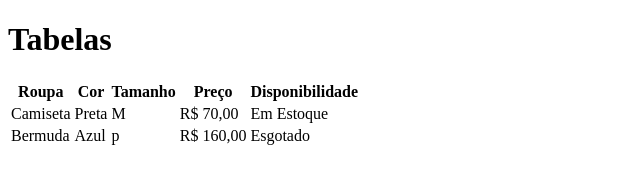
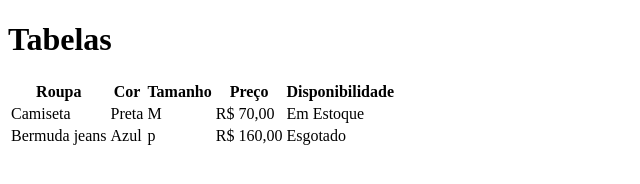
Before and after one commit to ErickF04/aula-tabela, a plain HTML site: page index.html in a window 1280 px wide. Shown: the whole page, without its empty margins (0-640 px from the left). Drawn offline with Linux system fonts and the light colour scheme.

Commit message:
trocado de bermuda para bermuda jeans

```diff
--- a/index.html
+++ b/index.html
@@ -24,7 +24,7 @@
             <td>Em Estoque</td>
         </tr>
         <tr>
-            <td>Bermuda</td>
+            <td>Bermuda jeans</td>
             <td>Azul</td>
             <td>p</td>
             <td>R$ 160,00</td>
```
